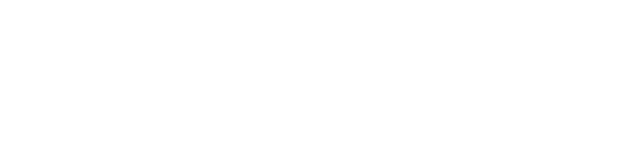
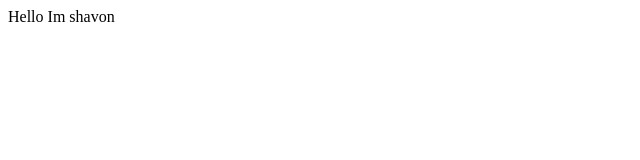
Before and after one commit to Shavon30/Samplerepo, a plain HTML site: page index.html in a window 1280 px wide. Shown: the whole page, without its empty margins (0-640 px from the left). Drawn offline with Linux system fonts and the light colour scheme.

Commit message:
feat: added txt

```diff
--- a/index.html
+++ b/index.html
@@ -5,6 +5,6 @@
     <title>Document</title>
 </head>
 <body>
-
+    <p>Hello Im shavon</p>
 </body>
 </html>
```
